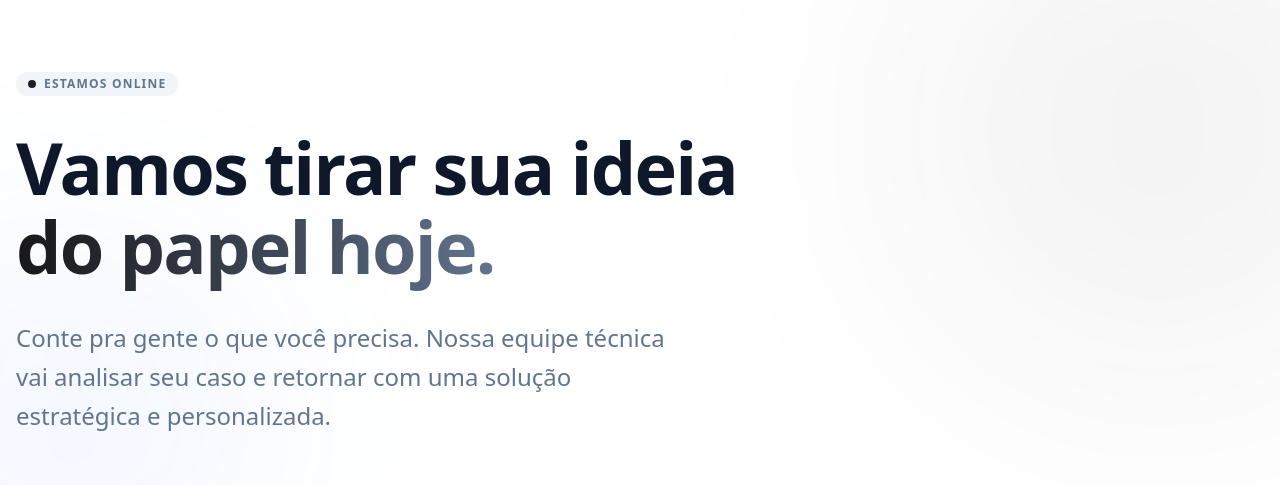
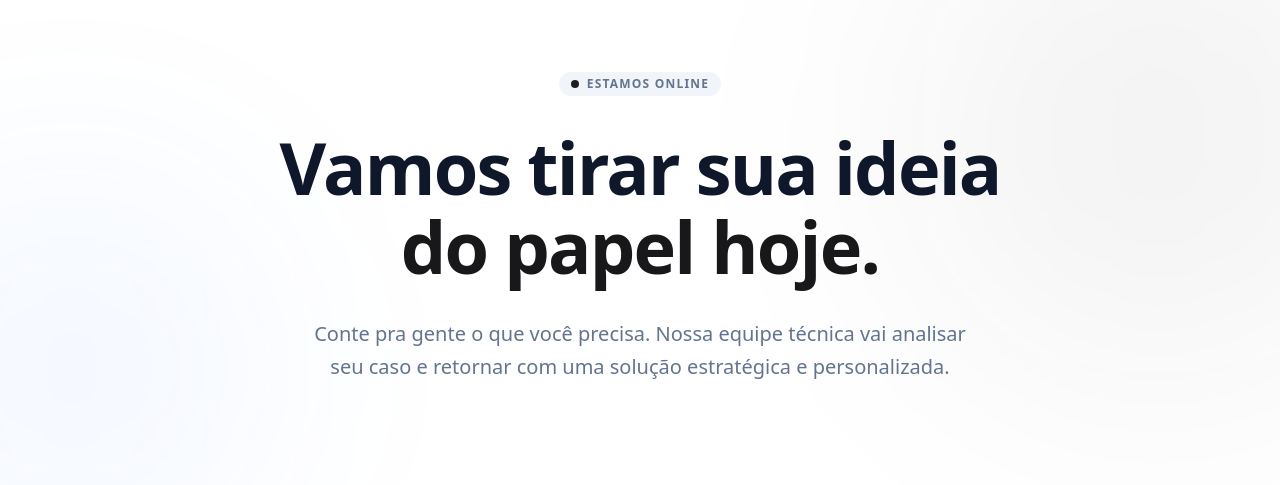
Before and after one commit to Juli084/ITECH26, a Next.js app: page /contato in a window 1280 px wide. Shown: the part 123-608 px from the top of the page. Built offline with nearby package versions, Linux system fonts and the light colour scheme; no server answers.

Commit message:
feat: padronizar hero da página de Contato
- Centralizar conteúdo do hero
- Ajustar tamanhos de fonte para consistência (text-4xl md:text-6xl lg:text-7xl)
- Simplificar destaque do texto (text-primary)
- Adicionar border-b para separação visual

```diff
--- a/src/app/contato/page.tsx
+++ b/src/app/contato/page.tsx
@@ -12,26 +12,24 @@ export default function ContactPage() {
     return (
         <div className="min-h-screen bg-white">
             {/* Hero Section - Ultra Clean */}
-            <section className="relative py-24 lg:py-32 overflow-hidden">
+            <section className="relative py-24 lg:py-32 overflow-hidden bg-white border-b">
                 <div className="absolute top-0 left-1/2 -translate-x-1/2 w-full max-w-7xl h-full">
                     <div className="absolute top-[-10%] right-[-10%] w-[500px] h-[500px] bg-primary/5 rounded-full blur-[120px]" />
                     <div className="absolute bottom-[-10%] left-[-10%] w-[400px] h-[400px] bg-blue-500/5 rounded-full blur-[100px]" />
                 </div>
 
-                <div className="container mx-auto px-4 relative max-w-7xl">
-                    <div className="max-w-4xl">
+                <div className="container mx-auto px-4 relative max-w-5xl text-center">
                     <div className="inline-flex items-center gap-2 px-3 py-1 rounded-full bg-slate-100 text-slate-500 text-xs font-bold uppercase tracking-widest mb-8">
                         <span className="w-2 h-2 rounded-full bg-primary animate-pulse" />
                         Estamos Online
                     </div>
-                        <h1 className="text-4xl md:text-7xl font-black text-slate-900 leading-[1.1] mb-8 tracking-tight">
+                    <h1 className="text-4xl md:text-6xl lg:text-7xl font-black text-slate-900 leading-[1.1] mb-8 tracking-tight">
                         Vamos tirar sua ideia <br />
-                            <span className="text-transparent bg-clip-text bg-gradient-to-r from-primary to-slate-500">do papel hoje.</span>
+                        <span className="text-primary">do papel hoje.</span>
                     </h1>
-                        <p className="text-xl md:text-2xl text-slate-500 leading-relaxed font-medium max-w-2xl">
+                    <p className="text-lg md:text-xl text-slate-500 leading-relaxed font-medium max-w-2xl mx-auto">
                         Conte pra gente o que você precisa. Nossa equipe técnica vai analisar seu caso e retornar com uma solução estratégica e personalizada.
                     </p>
-                    </div>
                 </div>
             </section>
 
```
Lines whose indentation alone changed are shown as unchanged.
